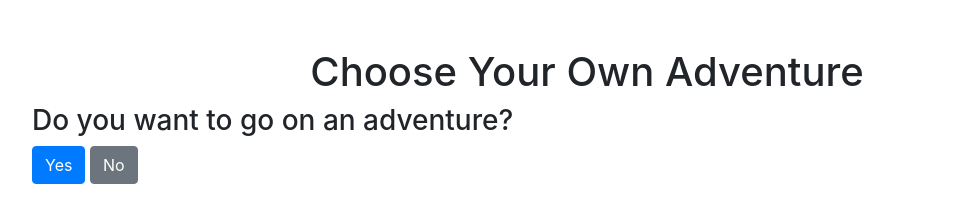
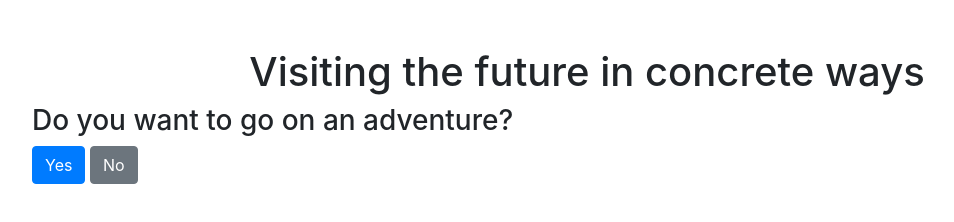
Before and after one commit to InesParis/choseyourownadventure, a plain HTML site: page index.html in a window 1280 px wide. Shown: the whole page, without its empty margins (53-1007 px from the left). Drawn offline with nearby package versions, Linux system fonts and the light colour scheme.

Commit message:
Update index.html
adapting the content

```diff
--- a/index.html
+++ b/index.html
@@ -18,7 +18,7 @@
     </style>
   </head>
   <body class="container mt-5">
-    <h1 class="text-center">Choose Your Own Adventure</h1>
+    <h1 class="text-center">Visiting the future in concrete ways</h1>
 
     <div id="question1" class="question active">
       <h3>Do you want to go on an adventure?</h3>
```
